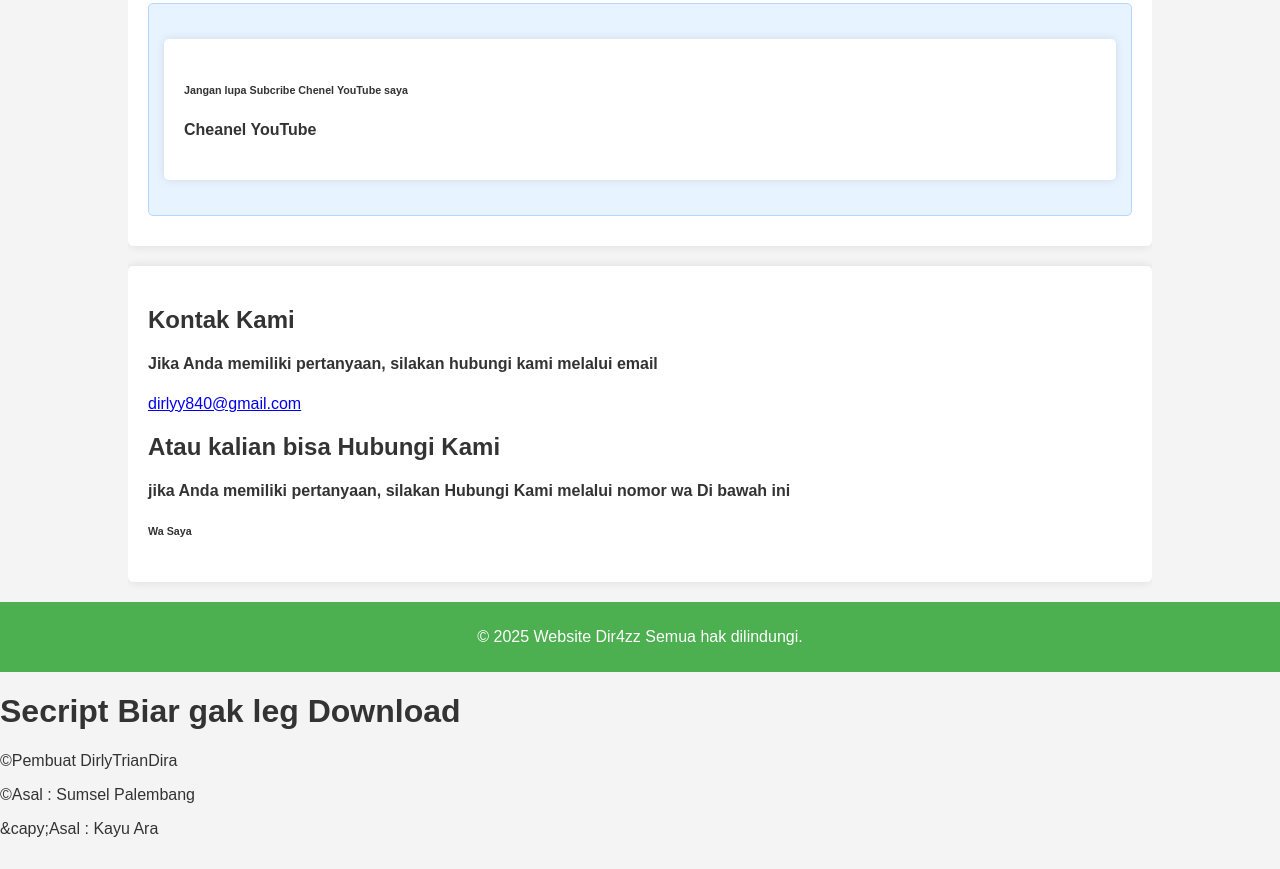
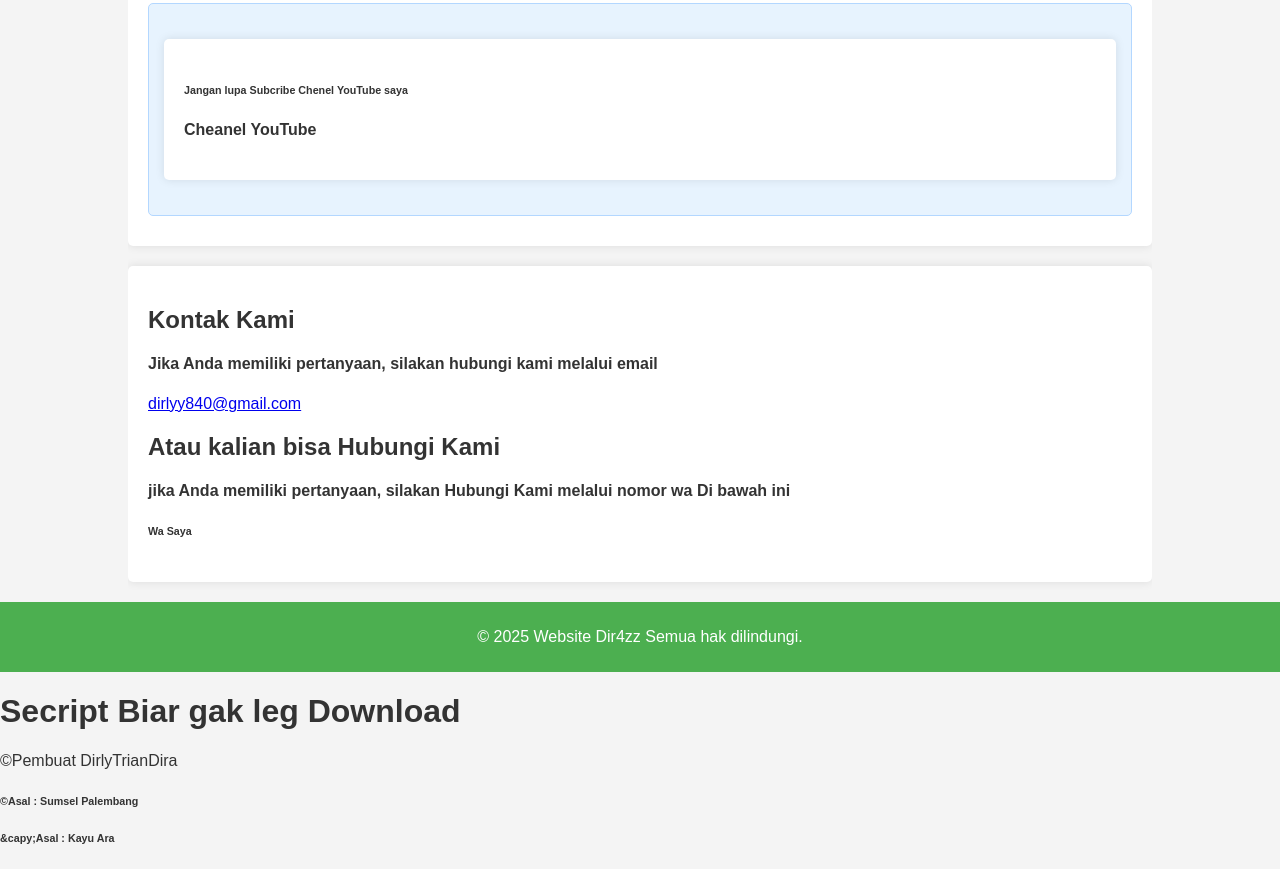
Before and after one commit to Dirzz-4zz/dir, a plain HTML site: page index.html in a window 1280 px wide. Shown: the part 1128-1997 px from the top of the page. Drawn offline with Linux system fonts and the light colour scheme.

Commit message:
Update index.html

```diff
--- a/index.html
+++ b/index.html
@@ -125,7 +125,7 @@
      <h1 onclick="document.location=''">Secript Biar gak leg Download</h1>
      <h10></h10>
  <p>&copy;Pembuat DirlyTrianDira</p>
-       <p>&copy;Asal : Sumsel Palembang</p>
-       <p>&capy;Asal : Kayu Ara</p>
+       <p><h6>&copy;Asal : Sumsel Palembang</h6></p>
+       <p><h6>&capy;Asal : Kayu Ara</h6></p>
 </body>
 </html>
```
